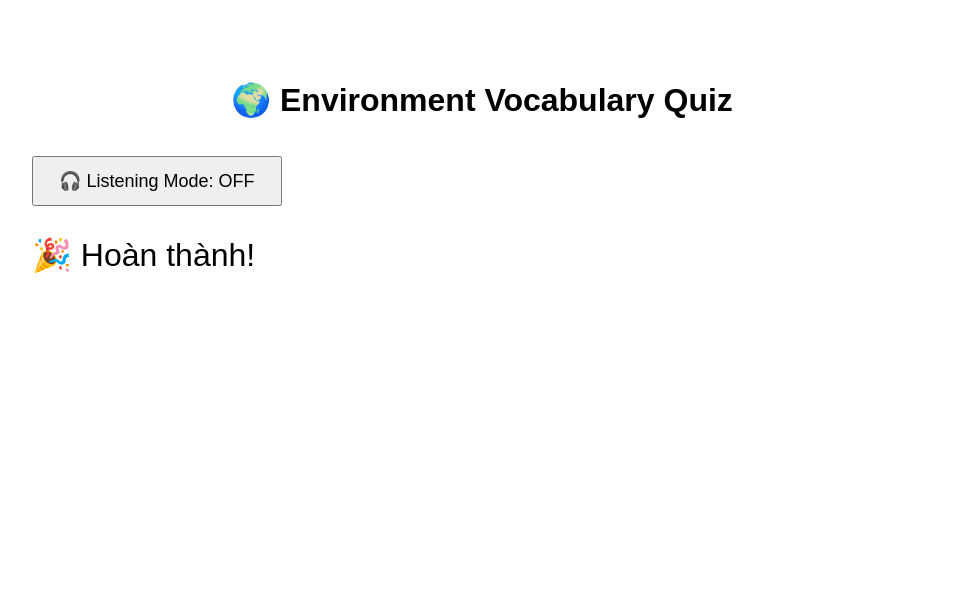
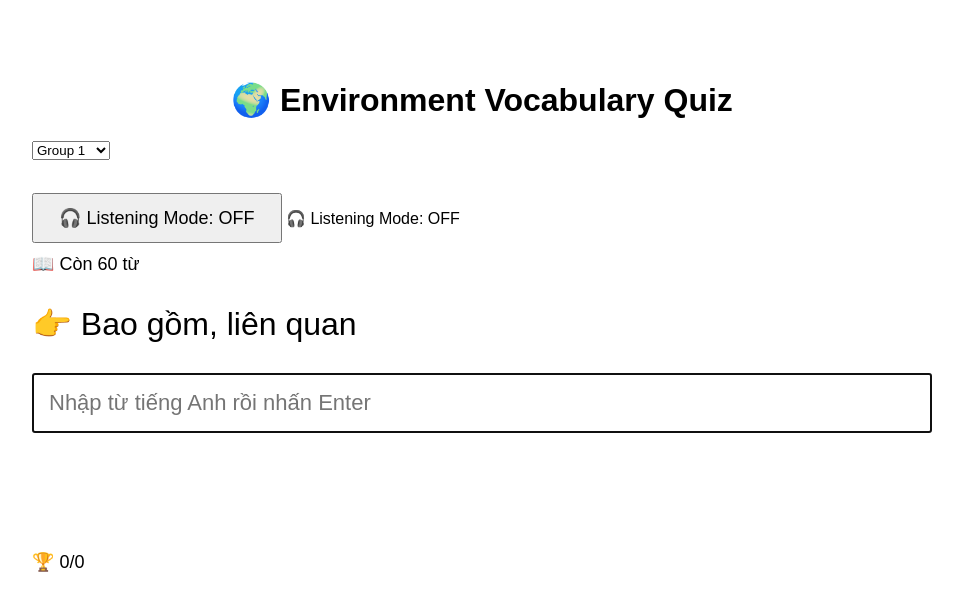
Before and after one commit to tuanminh-2806/huhu, a plain HTML site: page index.html in a window 1280 px wide. Shown: the whole page, without its empty margins (158-1121 px from the left). Drawn offline with Linux system fonts and the light colour scheme.

Commit message:
Update index.html

```diff
--- a/index.html
+++ b/index.html
@@ -44,7 +44,25 @@ button{
 
 <h1>🌍 Environment Vocabulary Quiz</h1>
 
+<select id="groupSelect">
+    <option value="group1">Group 1</option>
+    <option value="group2">Group 2</option>
+    <option value="group3">Group 3</option>
+    <option value="group4">Group 4</option>
+    <option value="group5">Group 5</option>
+    <option value="group6">Group 6</option>
+    <option value="group7">Group 7</option>
+    <option value="group8">Group 8</option>
+    <option value="group9">Group 9</option>
+    <option value="group10">Group 10</option>
+    <option value="full">Full</option>
+</select>
+
+<br><br>
+
 <button id="modeBtn" onclick="toggleMode()">
+🎧 Listening Mode: OFF
+</button>
 🎧 Listening Mode: OFF
 </button>
 
@@ -665,7 +683,8 @@ const groups = {
     ]
 }
 
-let mainList = [];
+let words=[];
+let mainList=[];
 let blacklist=[];
 
 let current=-1;
@@ -683,7 +702,43 @@ function shuffle(arr){
     }
 }
 
-shuffle(mainList);
+
+function loadWords(){
+
+    const selected=document.getElementById("groupSelect").value;
+
+    if(selected==="full"){
+
+        words=[];
+
+        for(let i=1;i<=10;i++){
+            words.push(...groups["group"+i]);
+        }
+
+    }else{
+
+        words=[...groups[selected]];
+    }
+
+    mainList=[...Array(words.length).keys()];
+    blacklist=[];
+
+    shuffle(mainList);
+
+    current=-1;
+    score=0;
+    total=0;
+
+    reviewMode=false;
+    waitingNext=false;
+
+    document.getElementById("answer").style.display="block";
+
+    nextQuestion();
+}
+
+document.getElementById("groupSelect")
+.addEventListener("change",loadWords);
 
 function speakWord(){
 
@@ -901,7 +956,7 @@ document
 
 });
 
-nextQuestion();
+loadWords();
 
 </script>
 
```
